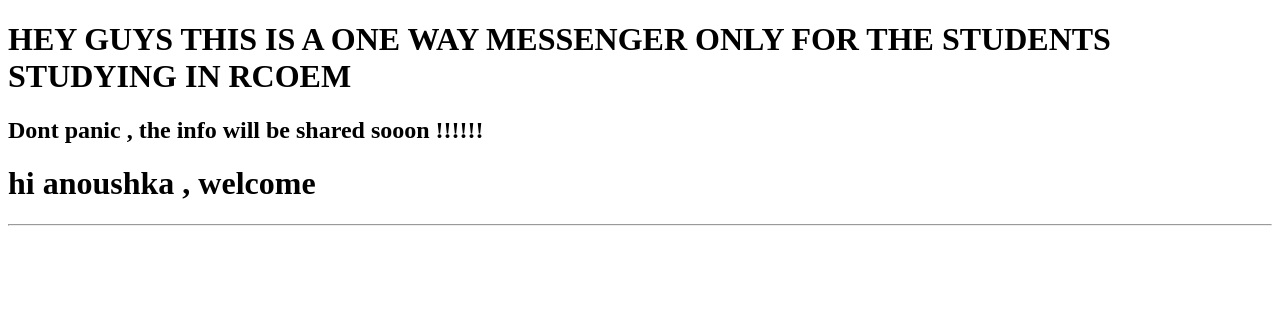
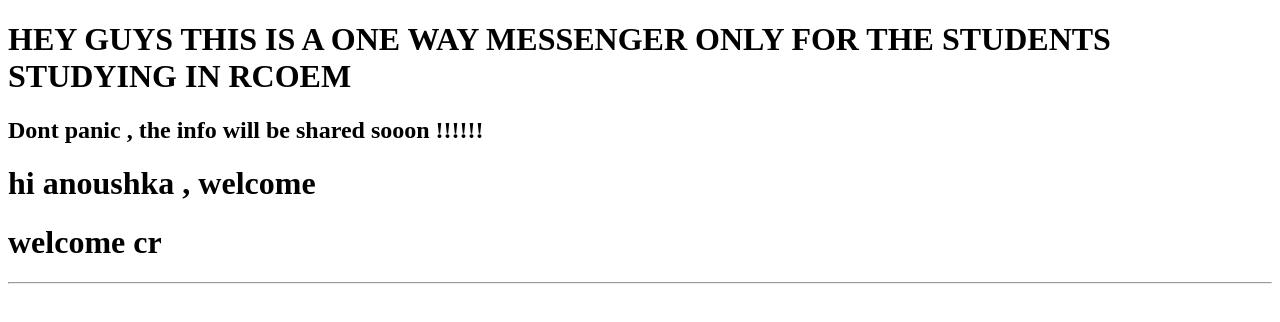
Before and after one commit to ANISHCG/rcoem_times.github.io, a plain HTML site: page index.html in a window 1280 px wide. Drawn offline with Linux system fonts and the light colour scheme.

Commit message:
Update index.html

```diff
--- a/index.html
+++ b/index.html
@@ -9,6 +9,7 @@
 <h1>HEY GUYS THIS IS A ONE WAY MESSENGER ONLY FOR THE STUDENTS STUDYING IN RCOEM</h1>
     <h2> Dont panic , the info will be shared  sooon !!!!!! <h2>
         <h1> hi anoushka , welcome <h1>
+            <h1> welcome cr <h1>
 
 
 
```
